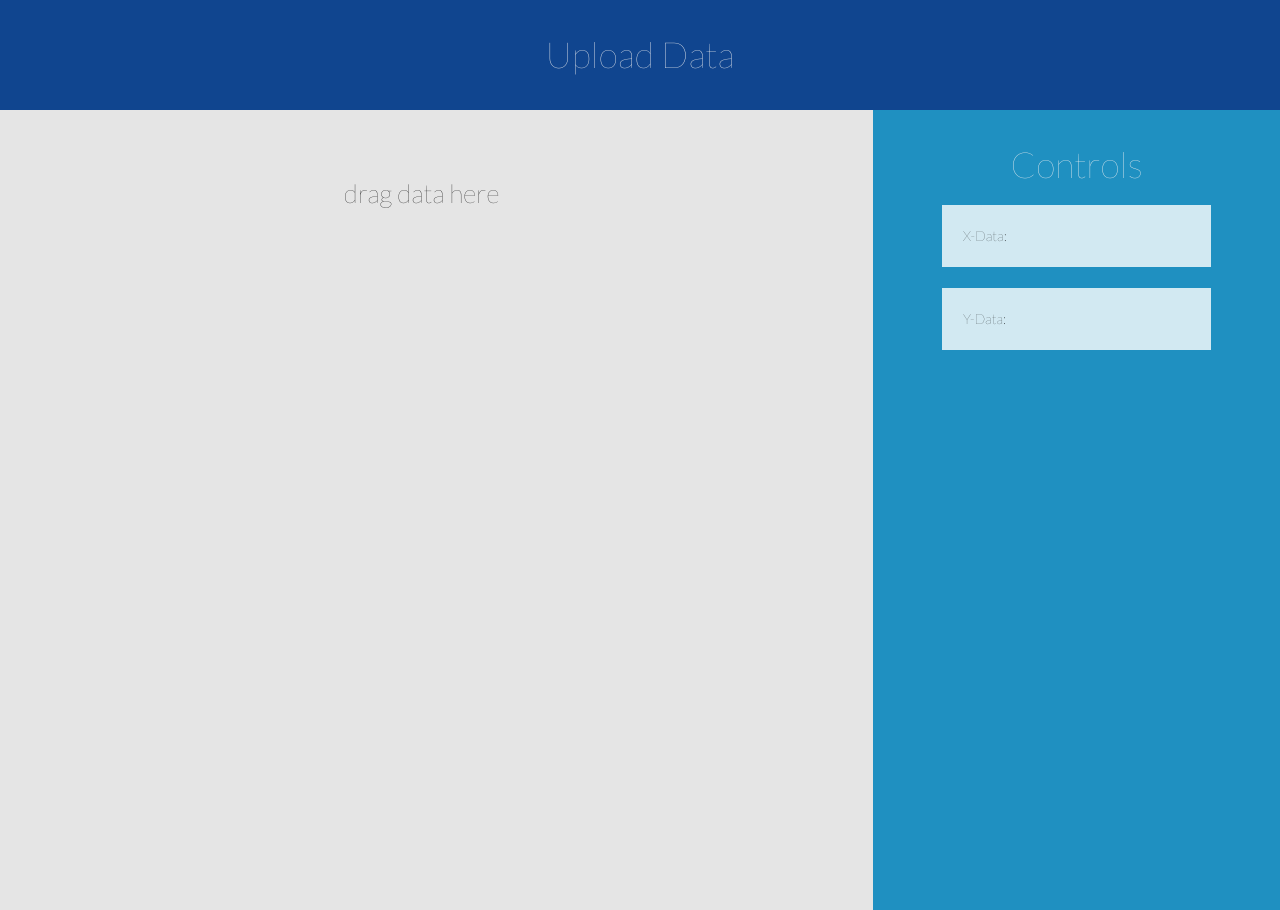
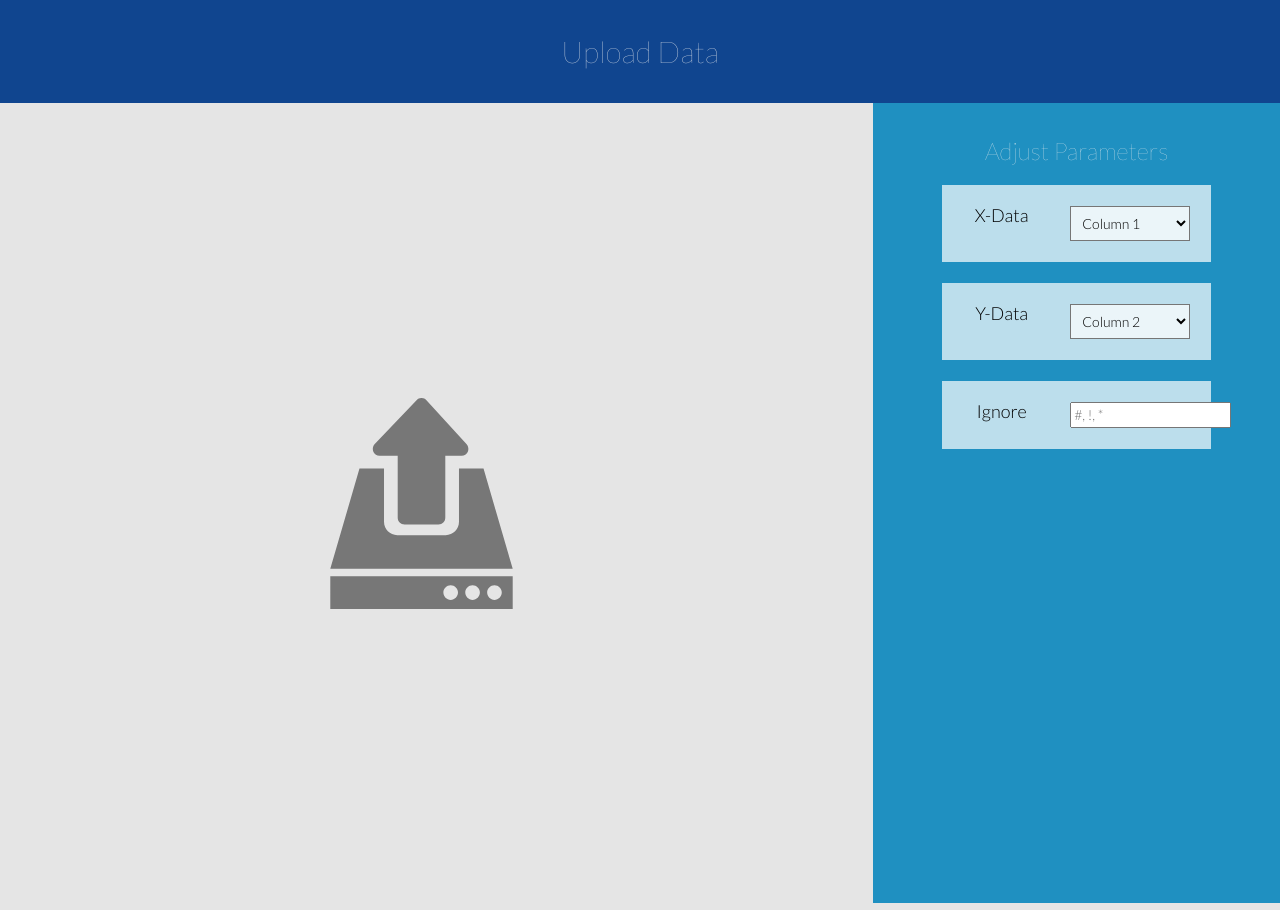
Before and after one commit to getbombe/bombe, a PHP site: page /js/views/templates/data_import.html in a window 1280 px wide. Run offline with PHP 8.4, Linux system fonts and the light colour scheme.

Commit message:
finished draft of data import template

```diff
--- a/public/css/master.css
+++ b/public/css/master.css
@@ -1 +1 @@
-@import url(http://fonts.googleapis.com/css?family=Lato:100);.main-font{font-family:'Lato','Helvetica Neue','Arial';font-weight:100}.big-font{font-size:26px}.centered{margin-left:auto;margin-right:auto}.no-space{margin:0}.small-pad{padding:.5em}.med-pad{padding:1.5em}.big-pad{padding:2.5em}.small-margin{margin:.5em}.med-margin{margin:1.5em}.big-margin{margin:2.5em}body{background-color:#e5e5e5;font-family:'Lato','Helvetica Neue','Arial';font-weight:100;color:#000}h1,h2,h3,h4,h5{color:#f0f0f1;text-align:center;font-family:'Lato','Helvetica Neue','Arial';font-weight:100;margin:0}#upload{text-align:center;height:100%;padding:2.5em;font-size:26px}#title-bar{background:#10458f;padding:2.5em}#controls{background:#1f90c1;padding:2.5em;height:100%}.text-box{background-color:rgba(255,255,255,0.8);padding:1.5em;margin:1.5em;margin-left:auto;margin-right:auto;width:80%}
+@import url(http://fonts.googleapis.com/css?family=Lato:100,300);.main-font{font-family:'Lato','Helvetica Neue','Arial';font-weight:100}.big-font{font-size:26px}.strong-font{font-weight:300}.centered{margin-left:auto;margin-right:auto}.no-space{margin:0}.small-pad{padding:.5em}.med-pad{padding:1.5em}.big-pad{padding:2.5em}.small-margin{margin:.5em}.med-margin{margin:1.5em}.big-margin{margin:2.5em}body{background-color:#e5e5e5;font-family:'Lato','Helvetica Neue','Arial';font-weight:100;color:#000}h1,h2,h3,h4,h5{color:#f0f0f1;text-align:center;font-family:'Lato','Helvetica Neue','Arial';font-weight:100;margin:0}#upload{background:url('../img/upload.svg') no-repeat center;background-size:25%;height:100%;padding:2.5em;font-size:26px}#upload svg path{fill:#777}#title-bar{background:#10458f;padding:2.5em}#controls{background:#1f90c1;padding:2.5em;height:100%}.text-box{background-color:rgba(255,255,255,0.7);font-weight:300;padding:1.5em;margin:1.5em;margin-left:auto;margin-right:auto;text-align:center;width:80%}.text-box h1,.text-box h2,.text-box h3,.text-box h4,.text-box h5{display:inline;color:#000;font-weight:300}.text-box select{background-color:rgba(255,255,255,0.7);width:100%;padding:.5em}
--- a/public/css/master.less
+++ b/public/css/master.less
@@ -1,21 +1,24 @@
 
 //Base Colors
 @background: #E5E5E5;
-@subtle: #999999;
-@translucent: rgba(255, 255, 255, 0.8);
+@subtle: #777777;
+@translucent: rgba(255, 255, 255, 0.7);
 @highlight: #1F90C1;
 @dark-highlight: #10458F;
 @head-font: #F0F0F1;
 @body-font: #000000;
 
 //Typography
-@import url(http://fonts.googleapis.com/css?family=Lato:100);
+@import url(http://fonts.googleapis.com/css?family=Lato:100,300);
 .main-font {
 	font-family: 'Lato', 'Helvetica Neue', 'Arial';
 	font-weight: 100;
 }
 .big-font {
 	font-size: 26px;
+}
+.strong-font {
+	font-weight: 300;
 }
 
 //Spacing
@@ -61,10 +64,15 @@ h1, h2, h3, h4, h5 {
 
 //Layout
 #upload {
-	text-align: center;
+	background: url('../img/upload.svg') no-repeat center;
+	background-size: 25%;
 	height: 100%;
 	.big-pad;
 	.big-font;
+
+	svg path {
+		fill: @subtle;
+	}
 }
 #title-bar {
 	background: @dark-highlight;
@@ -79,8 +87,22 @@ h1, h2, h3, h4, h5 {
 //Objects
 .text-box {
 	background-color: @translucent;
+	.strong-font;
 	.med-pad;
 	.med-margin;
 	.centered;
+	text-align: center;
 	width: 80%;
+
+	h1, h2, h3, h4, h5 {
+		display: inline;
+		color: @body-font;
+		.strong-font;
+	}
+
+	select {
+		background-color: @translucent;
+		width: 100%;
+		.small-pad;
+	}
 }
--- a/public/js/views/templates/data_import.html
+++ b/public/js/views/templates/data_import.html
@@ -7,25 +7,51 @@
 		<div class="row">
 			<div class="col-lg-12">
 				<div id="title-bar">
-					<h1>Upload Data</h1>
+					<h2>Upload Data</h2>
 				</div>
 			</div>
 		</div>
 		<div class="row">
 			<div class="col-lg-8">
 				<div id="upload">
-					<p>drag data here</p>
 				</div>
 			</div>
 			<div class="col-lg-4">
 				<div id="controls">
-					<h1>Controls</h1>
-
+					<h3>Adjust Parameters</h3>
 					<div class="text-box">
-						X-Data:
+						<div class="row">
+							<div class="col-lg-5">
+								<h4>X-Data</h4>
+							</div>
+							<div class="col-lg-7">
+								<select>
+									<option>Column 1</option>
+								</select>
+							</div>
+						</div>
 					</div>
 					<div class="text-box">
-						Y-Data:
+						<div class="row">
+							<div class="col-lg-5">
+								<h4>Y-Data</h4>
+							</div>
+							<div class="col-lg-7">
+								<select>
+									<option>Column 2</option>
+								</select>
+							</div>
+						</div>
+					</div>
+					<div class="text-box">
+						<div class="row">
+							<div class="col-lg-5">
+								<h4>Ignore</h4>
+							</div>
+							<div class="col-lg-7">
+								<input type="text" placeholder="#, !, *">
+							</div>
+						</div>
 					</div>
 				</div>
 			</div>
```
Also changed, not shown: public/img/upload.svg (added), 2 other files.
